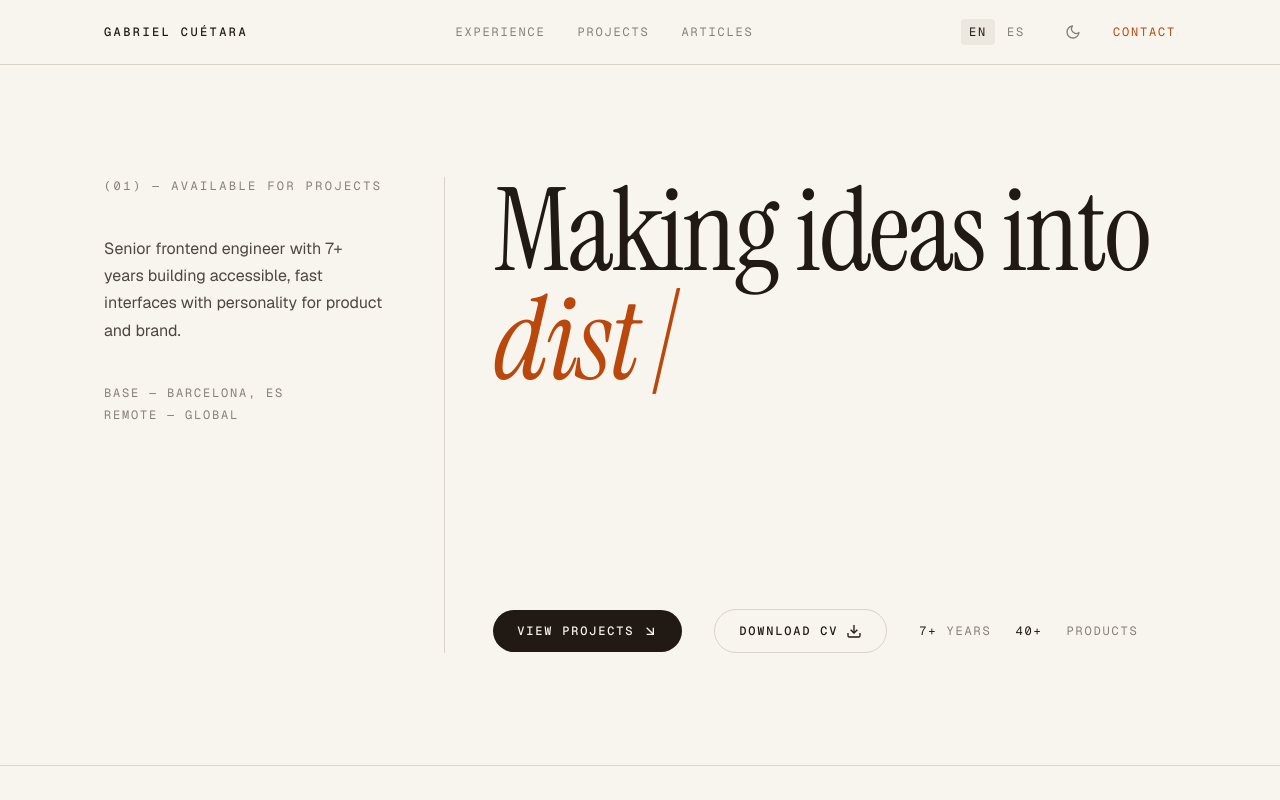
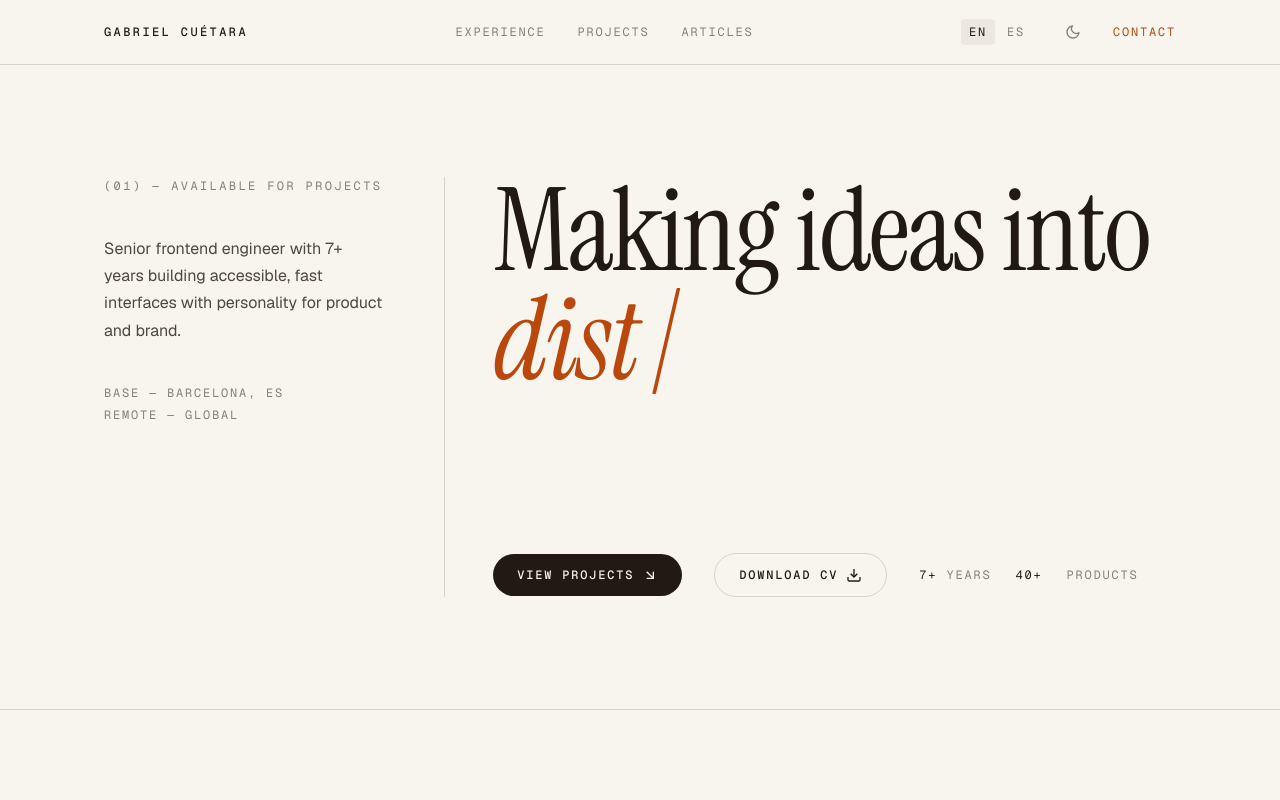
Before and after one commit to GCuetaraF/gcuetaraf.github.io, an Eleventy site: page src/index.html in a window 1280 px wide. Shown: the top 800 px of the page. Built offline with nearby package versions, Linux system fonts and the light colour scheme; Eleventy itself is replaced by a stand-in of ours; files that its build step writes are made by us from their sources.

Commit message:
fix: change hero text height to use lh units

```diff
--- a/src/css/home.css
+++ b/src/css/home.css
@@ -147,13 +147,7 @@
   color: var(--color-text-primary);
   font-weight: var(--font-weight-normal);
   overflow-wrap: break-word;
-  min-height: 12rem; /* Minimum height to prevent layout shift during typing animation */
-}
-
-@media (min-width: 768px) {
-  .hero__title {
-    min-height: 24rem; /* Minimum height to prevent layout shift during typing animation */
-  }
+  min-height: 3lh; /* Minimum height to prevent layout shift during typing animation */
 }
 
 .hero__title-accent {
```
